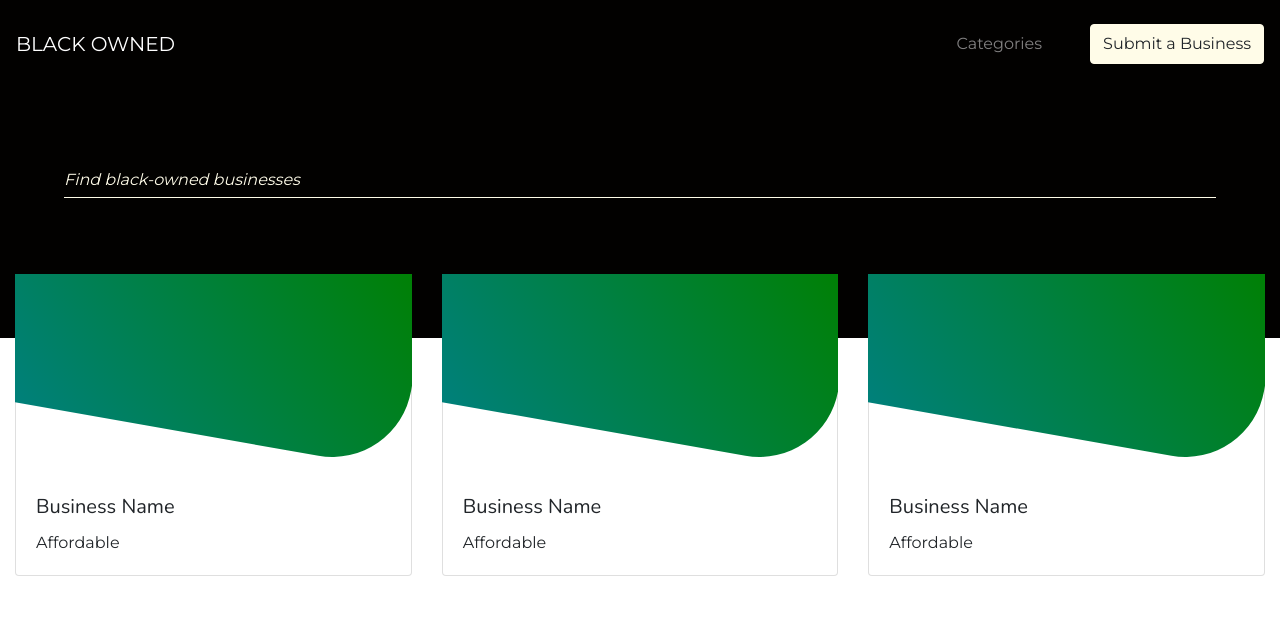
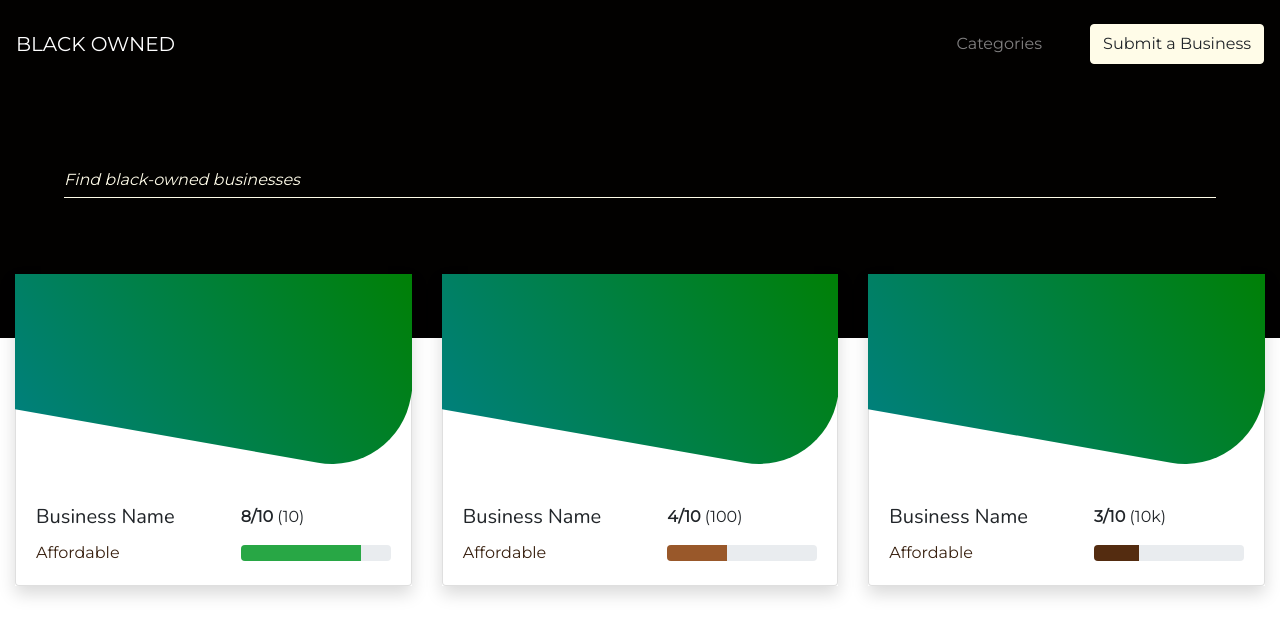
Before and after one commit to deinyefa/black-owned, a React (Create React App) app: page / in a window 1280 px wide. Shown: the top 636 px of the page. Built offline with nearby package versions, Linux system fonts and the light colour scheme.

Commit message:
business card

```diff
--- a/package.json
+++ b/package.json
@@ -10,6 +10,7 @@
     "@testing-library/user-event": "^7.1.2",
     "bootstrap": "^4.5.0",
     "node-sass": "^4.14.1",
+    "prop-types": "^15.7.2",
     "react": "^16.13.1",
     "react-bootstrap": "^1.2.1",
     "react-dom": "^16.13.1",
--- a/src/Components/BusinessCard.jsx
+++ b/src/Components/BusinessCard.jsx
@@ -1,31 +1,53 @@
 import styled from "@emotion/styled";
+import PropTypes from "prop-types";
 import React from "react";
 import { Card } from "react-bootstrap";
+import { ScoreThermometer } from "./UI";
 
 const StyledBusinessCard = styled(Card)`
   &::before {
     content: "";
     width: calc(100% + 20px);
-    height: 200px;
+    height: 210px;
     border-bottom-right-radius: 80px;
-    transform: rotate(10deg) translate(-20px, -37px);
+    transform: rotate(10deg) translate(-20px, -40px);
     background: linear-gradient(45deg, teal, green);
   }
 `;
 
-export const BusinessCard = () => {
+const StyledArticle = styled.article`
+  overflow: hidden;
+  transition: all ease 0.3s;
+
+  &:hover,
+  &:focus {
+    cursor: pointer;
+    box-shadow: 0 1rem 3rem rgba(0, 0, 0, 0.175) !important;
+  }
+`;
+
+export const BusinessCard = ({ rating, ratingCount }) => {
   return (
-    <article
-      style={{
-        overflow: "hidden",
-      }}
+    <StyledArticle
+      onClick={() => console.log("clicked a card")}
+      className="shadow"
     >
       <StyledBusinessCard>
-        <Card.Body>
-          <Card.Title>Business Name</Card.Title>
-          <Card.Text>Affordable</Card.Text>
+        <Card.Body className="d-flex justify-content-between">
+          <div>
+            <Card.Title>Business Name</Card.Title>
+            <Card.Text className="text-primary">Affordable</Card.Text>
+          </div>
+          <div style={{ width: "150px" }}>
+            <ScoreThermometer score={rating} ratingCount={ratingCount} />
+          </div>
         </Card.Body>
       </StyledBusinessCard>
-    </article>
+    </StyledArticle>
   );
 };
+
+BusinessCard.propTypes = {
+  rating: PropTypes.number.isRequired,
+  ratingCount: PropTypes.any.isRequired,
+};
--- a/src/Components/FindBusiness.jsx
+++ b/src/Components/FindBusiness.jsx
@@ -17,7 +17,7 @@ const Placeholder = styled.p`
 `;
 
 const StyledCol = styled(Col)`
-  max-width: 450px;
+  max-width: 500px;
 `;
 
 export const FindBusiness = () => {
@@ -31,15 +31,15 @@ export const FindBusiness = () => {
       {/* TODO */}
       {/* <BusinessCard name, rating, category, knownfor, image /> */}
       <Container fluid style={{ marginTop: "-4em" }}>
-        <Row className="justify-content-center">
+        <Row xs={1} sm={3} className="justify-content-center">
           <StyledCol>
-            <BusinessCard />
+            <BusinessCard rating={8} ratingCount={10} />
           </StyledCol>
           <StyledCol>
-            <BusinessCard />
+            <BusinessCard rating={4} ratingCount={100} />
           </StyledCol>
           <StyledCol>
-            <BusinessCard />
+            <BusinessCard rating={3} ratingCount="10k" />
           </StyledCol>
         </Row>
       </Container>
--- /dev/null
+++ b/src/Components/UI/ScoreThermometer.jsx
@@ -0,0 +1,27 @@
+import PropTypes from "prop-types";
+import React from "react";
+import ProgressBar from "react-bootstrap/ProgressBar";
+
+export const ScoreThermometer = ({ score, ratingCount }) => {
+  const getPercent = Math.round((score / 10) * 100);
+
+  return (
+    <>
+      <p>
+        <strong>{score}/10</strong> ({ratingCount})
+      </p>
+      <ProgressBar
+        srOnly
+        variant={
+          getPercent <= 33 ? "danger" : getPercent <= 66 ? "warning" : "success"
+        }
+        now={getPercent}
+      />
+    </>
+  );
+};
+
+ScoreThermometer.propTypes = {
+  score: PropTypes.number.isRequired,
+  ratingCount: PropTypes.any,
+};
--- a/src/Components/UI/index.js
+++ b/src/Components/UI/index.js
@@ -1 +1,2 @@
 export { Header } from "./Header";
+export { ScoreThermometer } from "./ScoreThermometer";
--- a/src/styles/_custom.scss
+++ b/src/styles/_custom.scss
@@ -12,6 +12,10 @@ $theme-colors: (
 
 .navbar a {
   color: #fffce8;
+}
+
+a {
+  transition: all ease 0.3s;
 }
 
 h1,
```
